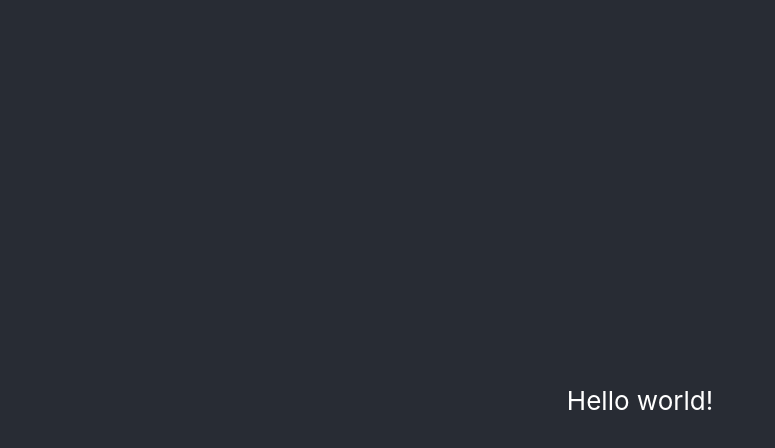
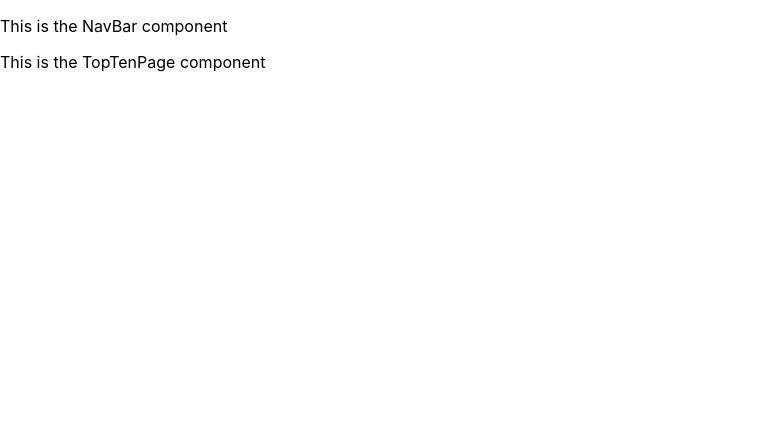
Before and after one commit to AttilaMuller/pokemon-voter-fe, a React (Create React App) app: page /top-ten in a window 1280 px wide. Shown: the top 448 px of the page, without its empty margins (0-775 px from the left). Built offline with nearby package versions, Linux system fonts and the light colour scheme.

Commit message:
Create applicaton skeleton with routes

```diff
--- a/package.json
+++ b/package.json
@@ -7,6 +7,7 @@
     "react": "^18.2.0",
     "react-dom": "^18.2.0",
     "react-redux": "^9.1.0",
+    "react-router-dom": "^6.22.0",
     "react-scripts": "5.0.1",
     "redux": "^5.0.1",
     "redux-observable": "^3.0.0-rc.2",
--- a/src/App.tsx
+++ b/src/App.tsx
@@ -1,15 +1,22 @@
 import React from 'react';
+import { BrowserRouter, Routes, Route } from 'react-router-dom';
 import './App.scss';
+import { NavBar } from './components/NavBar/NavBar';
+import { VotingPage } from './pages/Voting/VotingPage';
+import { TopTenPage } from './pages/TopTen/TopTenPage';
 
 function App() {
   return (
-    <div className="App">
-      <header className="App-header">
-        <p>
-          Hello world!
-        </p>
-      </header>
+    <div>
+      <NavBar />
+      <BrowserRouter>
+        <Routes>
+          <Route path="/" element={<VotingPage />} />
+          <Route path="/top-ten" element={<TopTenPage />} />
+        </Routes>
+      </BrowserRouter>
     </div>
+
   );
 }
 
--- /dev/null
+++ b/src/components/NavBar/NavBar.tsx
@@ -0,0 +1,9 @@
+import React from 'react';
+
+export const NavBar = () => {
+    return (
+        <div>
+            <p>This is the NavBar component</p>
+        </div>
+    )
+}
--- /dev/null
+++ b/src/pages/TopTen/TopTenPage.tsx
@@ -0,0 +1,9 @@
+import React from 'react';
+
+export const TopTenPage = () => {
+    return (
+        <div>
+            <p>This is the TopTenPage component</p>
+        </div>
+    )
+}
--- /dev/null
+++ b/src/pages/Voting/VotingPage.tsx
@@ -0,0 +1,9 @@
+import React from 'react';
+
+export const VotingPage = () => {
+    return (
+        <div>
+            <p>This is the VotingPage component</p>
+        </div>
+    )
+}
```
Also changed, not shown: src/components/NavBar/NavBar.scss (added), src/pages/TopTen/TopTenPage.scss (added), src/pages/Voting/VotingPage.scss (added), 1 other file (tests, documents, lock files or other folders).
